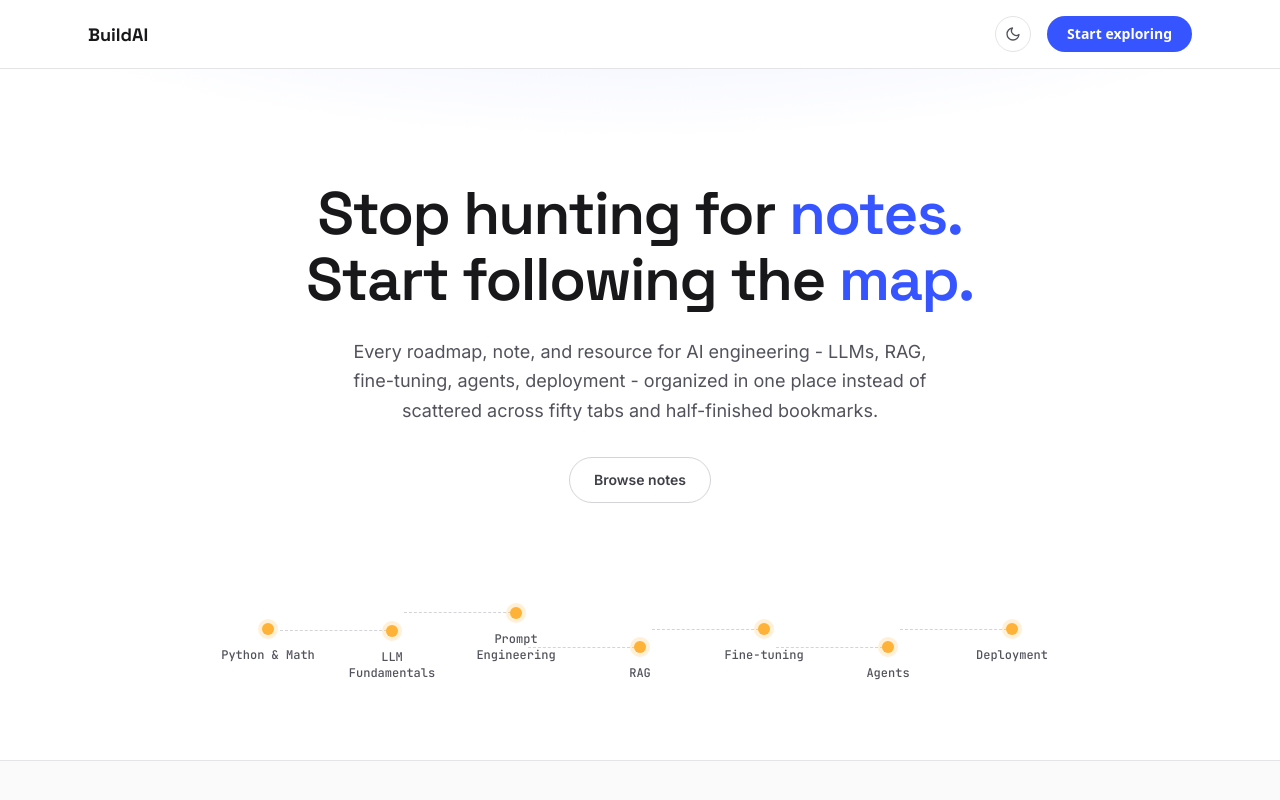
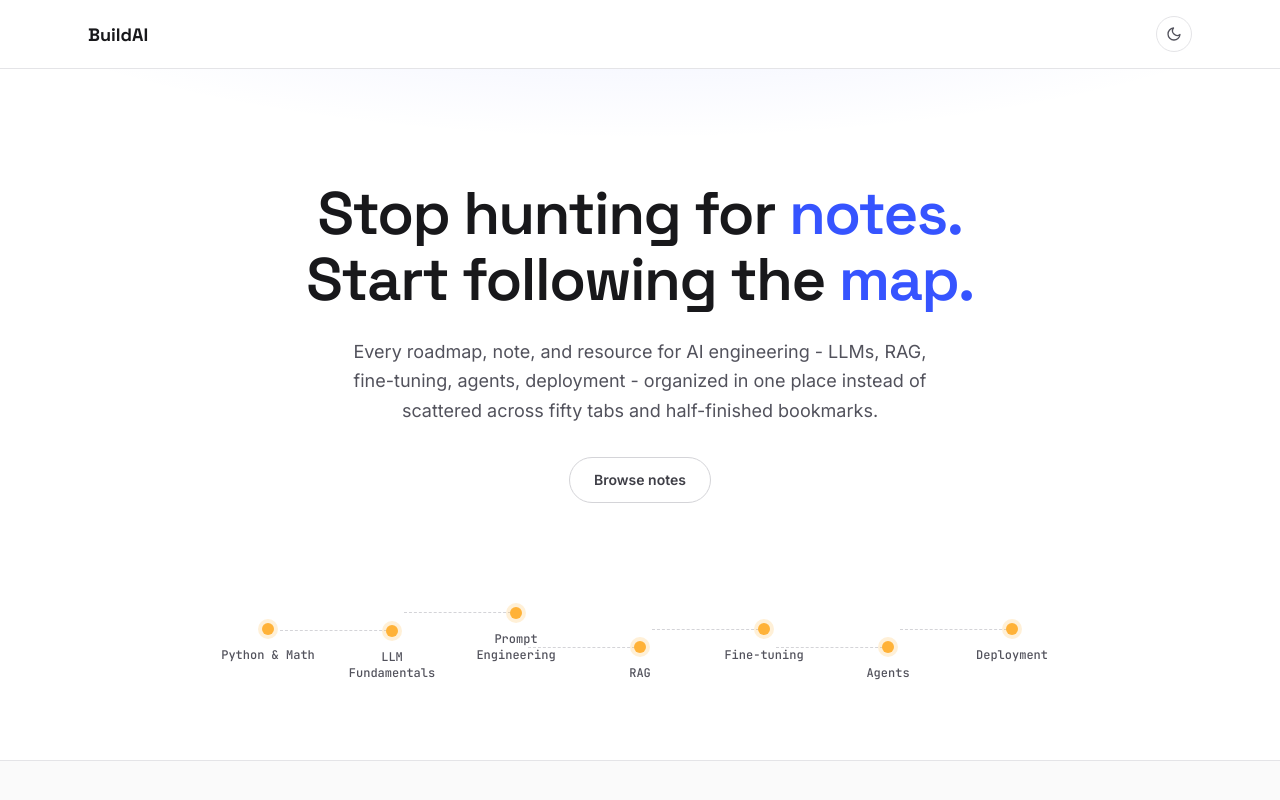
Before and after one commit to riteshpatel1884/BuildAI, a Next.js app: page / in a window 1280 px wide. Shown: the top 800 px of the page. Built offline with nearby package versions, Linux system fonts and the light colour scheme.

Commit message:
button removed

```diff
--- a/src/app/components/Navbar.js
+++ b/src/app/components/Navbar.js
@@ -34,12 +34,7 @@ export function Navbar() {
             )}
           </button>
 
-          <Link
-            href="/python"
-            className="rounded-full bg-[#3654FF] px-5 py-2 text-sm font-semibold text-white hover:bg-[#2946e0] transition-colors"
-          >
-            Start exploring
-          </Link>
+
         </div>
       </div>
     </header>
```
